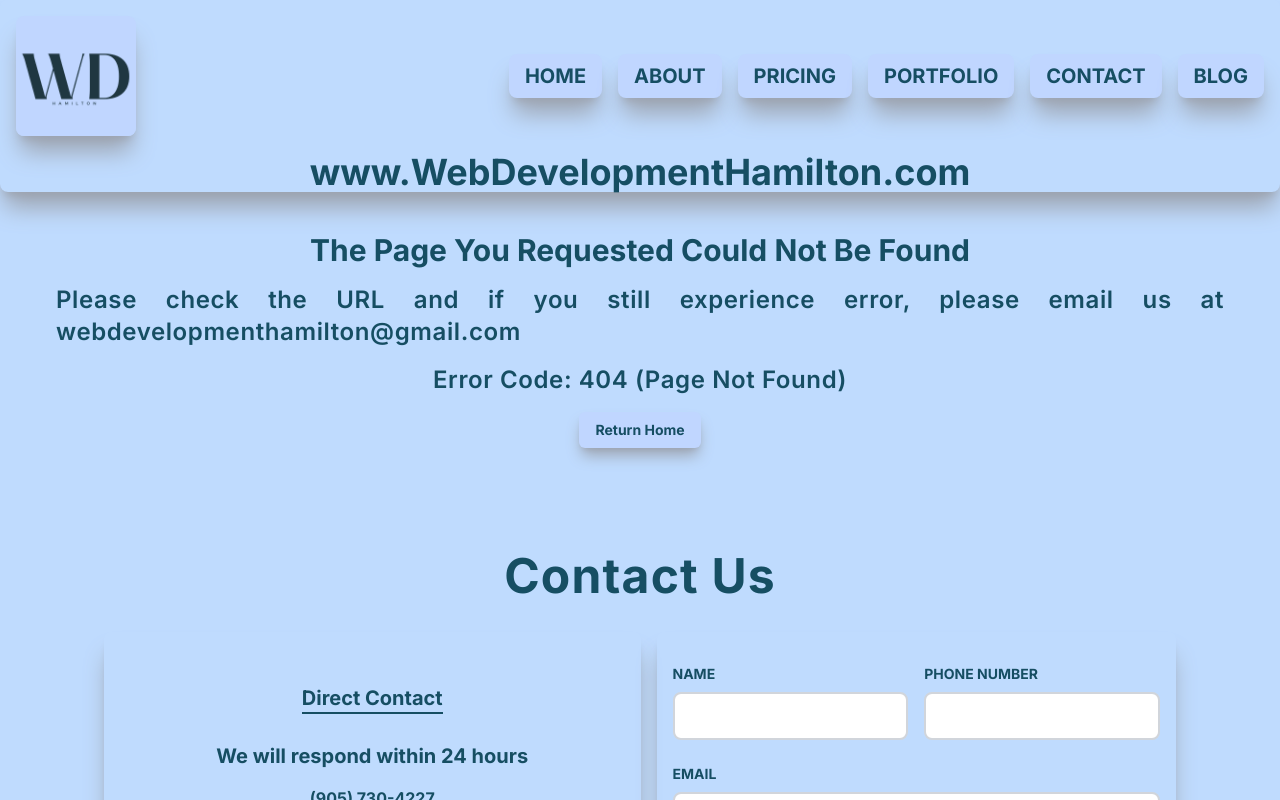
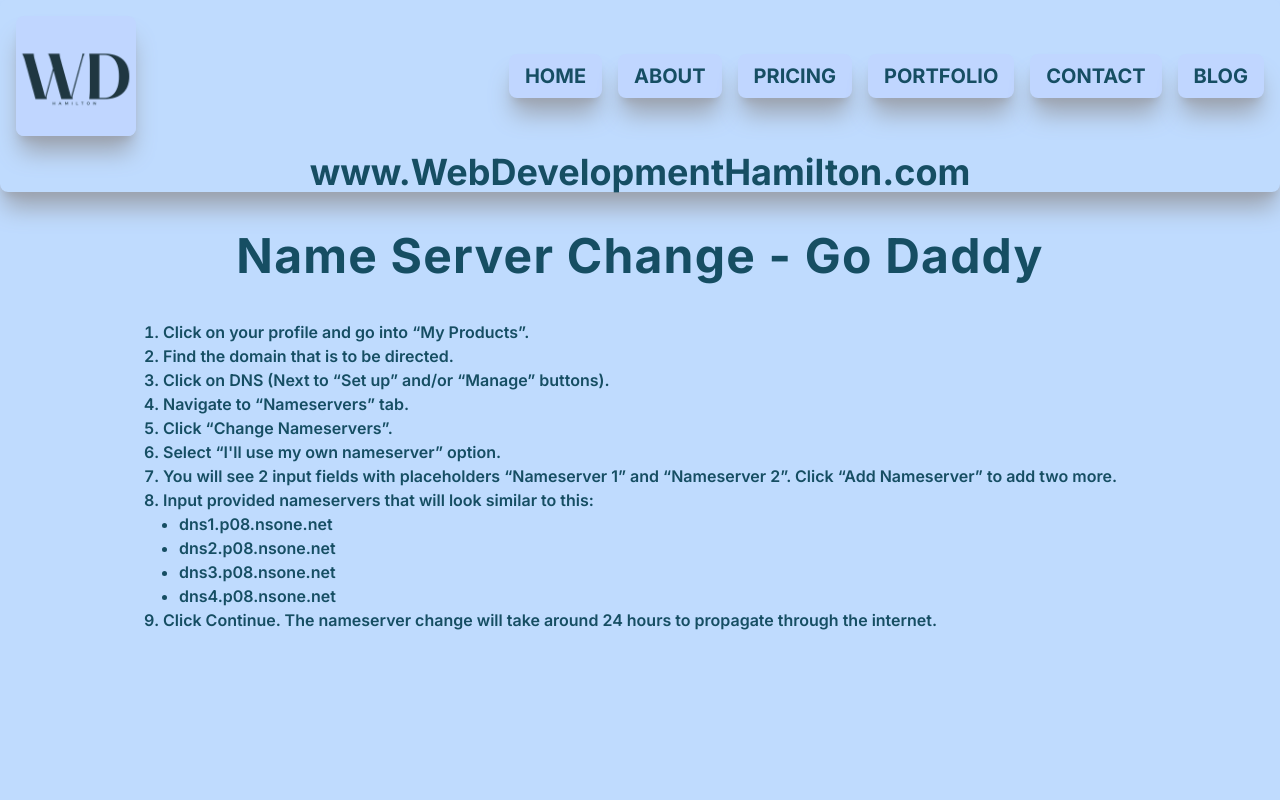
Before and after one commit to GlebTc/wdh_updated_frontend, a Next.js app: page /blog/instructions/nameserver-change/godaddy in a window 1280 px wide. Before the commit this address had no page. Shown: the top 800 px of the page. Built offline with nearby package versions, Linux system fonts and the light colour scheme.

Commit message:
Added GoDaddy instructions

```diff
--- /dev/null
+++ b/src/app/blog/instructions/nameserver-change/godaddy/page.tsx
@@ -0,0 +1,32 @@
+import React from 'react';
+
+const NameserverChangeGoDaddy = () => {
+  const componentName = 'NAMESERVER_CHANGE';
+  return (
+    <div
+      className={`${componentName}_MAIN_CONTAINER h-full flex justify-center items-center flex-col gap-4 pt-4 px-4 text-center max-w-[1300px] mx-auto`}
+    >
+      <h1>Name Server Change - Go Daddy</h1>
+      <ul className="text-left list-decimal">
+        <li>Click on your profile and go into “My Products”.</li>
+        <li>Find the domain that is to be directed.</li>
+        <li>Click on DNS (Next to “Set up” and/or “Manage” buttons).</li>
+        <li>Navigate to “Nameservers” tab.</li>
+        <li>Click “Change Nameservers”.</li>
+        <li>Select “I'll use my own nameserver” option.</li>
+        <li>You will see 2 input fields with placeholders “Nameserver 1” and “Nameserver 2”. Click “Add Nameserver” to add two more.</li>
+        <li>Input provided nameservers that will look similar to this:
+          <ul className='ml-4 list-disc'>
+            <li>dns1.p08.nsone.net</li>
+            <li>dns2.p08.nsone.net</li>
+            <li>dns3.p08.nsone.net</li>
+            <li>dns4.p08.nsone.net</li>
+          </ul>
+        </li>
+        <li>Click Continue. The nameserver change will take around 24 hours to propagate through the internet.</li>
+      </ul>
+    </div>
+  );
+};
+
+export default NameserverChangeGoDaddy;
```
Also changed, not shown: src/utils/constants/portfolioItems.json (+12 -5 lines), public/assets/portfolio_items/brad_cpa.webp, public/assets/portfolio_items/lobby.webp (added).
